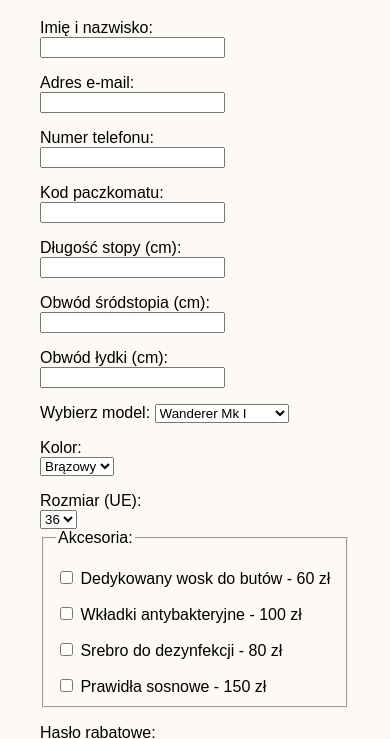
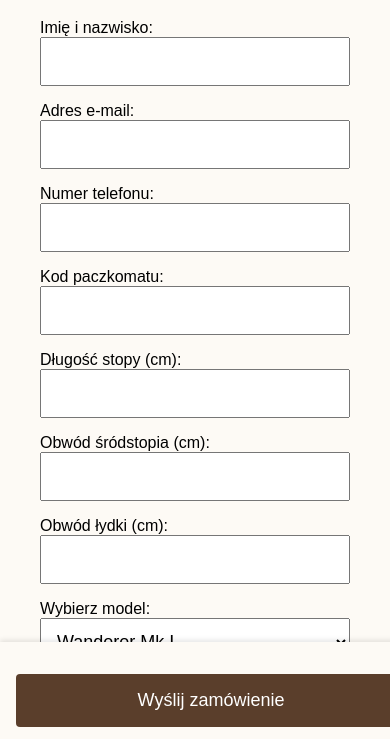
Before and after one commit to PKrokosz/Karelus, a plain HTML site: page zamowienie.html in a window 390 px wide. Shown: the part 101-840 px from the top of the page. Drawn offline with Linux system fonts and the light colour scheme.

Commit message:
Improve mobile usability

```diff
--- a/zamowienie.html
+++ b/zamowienie.html
@@ -44,6 +44,12 @@
     .hidden {
       display: none;
     }
+    input, select, textarea {
+      font-size: 1rem;
+      padding: 0.5rem;
+      width: 100%;
+      box-sizing: border-box;
+    }
     .button {
       background-color: #5a3e2b;
       color: white;
@@ -55,6 +61,26 @@
     }
     .button:hover {
       background-color: #472e20;
+    }
+    @media (max-width: 640px) {
+      input, select, textarea {
+        font-size: 1.125rem;
+        padding: 0.75rem;
+      }
+      #submit-wrapper {
+        position: fixed;
+        bottom: 0;
+        left: 0;
+        width: 100%;
+        background: #fdfaf5;
+        padding: 1rem;
+        box-shadow: 0 -2px 5px rgba(0,0,0,0.1);
+      }
+      #submit-wrapper .button {
+        width: 100%;
+        font-size: 1.125rem;
+        padding: 1rem;
+      }
     }
   </style>
 </head>
@@ -108,7 +134,9 @@
     <label>Hasło rabatowe:<br><input type="text"></label>
     <label>Inne uwagi:<br><textarea rows="3"></textarea></label>
 
-    <button class="button" type="submit">Wyślij zamówienie</button>
+    <div id="submit-wrapper">
+      <button class="button" type="submit">Wyślij zamówienie</button>
+    </div>
   </form>
 
   <div id="confirmation" class="hidden">
```
Also changed, not shown: index.html (+6 -3 lines).
